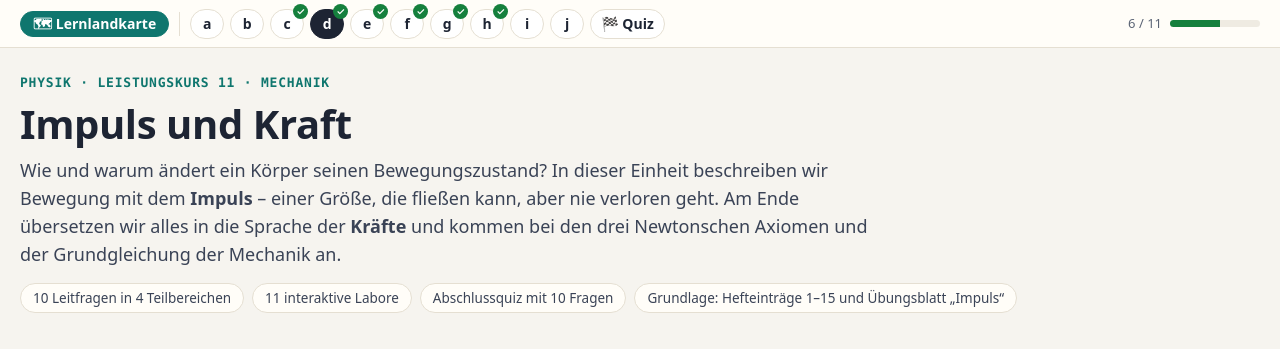
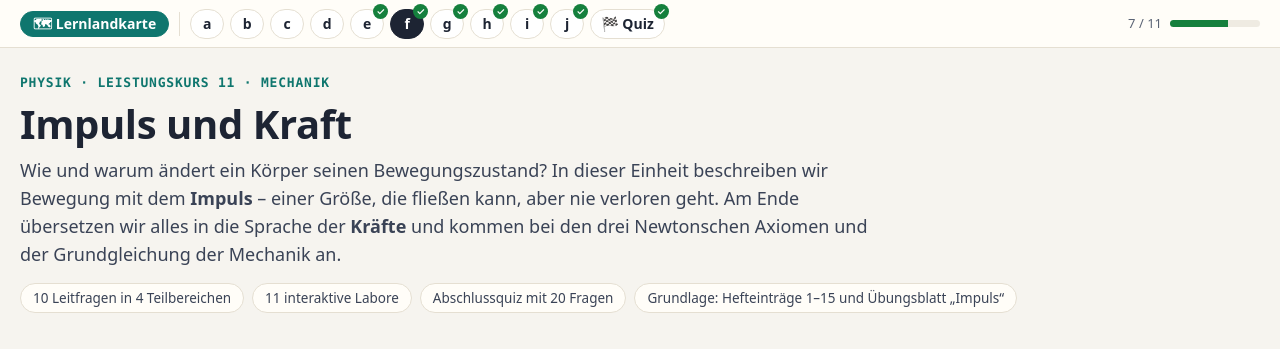
Before and after one commit to MieD25/Physik, a plain HTML site: page impuls-kraft/index.html in a window 1280 px wide. Shown: the top 349 px of the page. Drawn offline with Linux system fonts and the light colour scheme.

Commit message:
Quiz um 10 Vertiefungsaufgaben erweitert; Erklärungen starten zugeklappt
Co-Authored-By: Claude Opus 5.5 <noreply@anthropic.com>
Claude-Session: https://claude.ai/code/session_01DUDgQeCGEdRj8PyBvtrYcA

```diff
--- a/impuls-kraft/index.html
+++ b/impuls-kraft/index.html
@@ -189,6 +189,7 @@ details.muster .mbody p{margin:.6em 0}
 .q .ex{display:none;margin-top:8px;font-size:14.5px;border-left:4px solid var(--ok);padding:6px 10px;background:var(--ok-soft);border-radius:0 8px 8px 0}
 .q .ex.bad{border-left-color:var(--warn);background:var(--warn-soft)}
 .q.answered .ex{display:block}
+.qhead{font-size:17px;margin:20px 0 4px;color:var(--acc)}
 .score{font-weight:600;font-size:17px;margin-top:12px}
 footer{color:var(--muted);font-size:13.5px;padding:10px 0 40px}
 /* ---------- Auf-/Zuklappen ---------- */
@@ -246,7 +247,7 @@ details.erkl:not([open])>summary::after{content:" – aufklappen";font-weight:40
   <h1>Impuls und Kraft</h1>
   <p class="lead">Wie und warum ändert ein Körper seinen Bewegungszustand? In dieser Einheit beschreiben wir Bewegung mit dem <b>Impuls</b> – einer Größe, die fließen kann, aber nie verloren geht. Am Ende übersetzen wir alles in die Sprache der <b>Kräfte</b> und kommen bei den drei Newtonschen Axiomen und der Grundgleichung der Mechanik an.</p>
   <div class="meta">
-    <span>10 Leitfragen in 4 Teilbereichen</span><span>11 interaktive Labore</span><span>Abschlussquiz mit 10 Fragen</span><span>Grundlage: Hefteinträge 1–15 und Übungsblatt „Impuls“</span>
+    <span>10 Leitfragen in 4 Teilbereichen</span><span>11 interaktive Labore</span><span>Abschlussquiz mit 20 Fragen</span><span>Grundlage: Hefteinträge 1–15 und Übungsblatt „Impuls“</span>
   </div>
 </header>
 
@@ -497,7 +498,7 @@ details.erkl:not([open])>summary::after{content:" – aufklappen";font-weight:40
 <!-- ===================== Quiz ===================== -->
 <section class="unit card" id="s-quiz" data-l="quiz">
   <div class="crumbs"><span><a data-go="karte">Lernlandkarte</a> › Abschlussquiz</span><a class="up" data-go="karte">↑ zur Lernlandkarte</a></div>
-  <div class="sechead"><div class="badge" style="background:var(--ok)">🏁</div><div><h2>Abschlussquiz</h2><p class="lq">Zehn Fragen quer durch die Einheit. Nach jeder Antwort erscheint eine Erklärung.</p></div></div>
+  <div class="sechead"><div class="badge" style="background:var(--ok)">🏁</div><div><h2>Abschlussquiz</h2><p class="lq">20 Fragen quer durch die Einheit: zehn Grundlagen- und zehn Vertiefungsaufgaben. Nach jeder Antwort erscheint eine Erklärung.</p></div></div>
   <div id="quiz"></div>
   <div class="score" id="score"></div>
   <button class="btn" id="quizreset" style="margin-top:10px">Quiz neu starten</button>
@@ -1675,7 +1676,7 @@ function buildMap(){
   s+=`<g class="mcard" data-go="s-quiz" data-l="quiz" tabindex="0" role="link" aria-label="Abschlussquiz" transform="translate(990,600)">`+
      `<rect class="mc-bg" x="-6" y="-8" width="170" height="140" rx="16" fill="#fffdf8" stroke="${COL.ok}" stroke-width="1.6"/>`+
      `<line x1="56" y1="2" x2="56" y2="58" stroke="${COL.text}" stroke-width="3" stroke-linecap="round"/><g class="an-flag"><path d="M58,4 h50 l-9,12 l9,12 h-50 z" fill="${COL.ok}"/><path d="M64,7 h8 v7 h-8 z M80,7 h8 v7 h-8 z M72,14 h8 v7 h-8 z M88,14 h8 v7 h-8 z" fill="#fff" opacity=".85"/></g>`+
-     T(79,78,'Abschlussquiz',{s:15,w:700,c:COL.ok})+T(79,98,'10 Fragen mit Erklärung',{s:11.5,c:COL.muted})+
+     T(79,78,'Abschlussquiz',{s:15,w:700,c:COL.ok})+T(79,98,'20 Fragen mit Erklärung',{s:11.5,c:COL.muted})+
      `<circle cx="16" cy="118" r="9" fill="${COL.hint}"/>`+T(16,122,'11',{s:10,w:700,c:'#fff'})+
      `<g class="chk"><circle cx="160" cy="-4" r="12" fill="${COL.ok}" stroke="#fff" stroke-width="2"/><path d="M154,-4 l4,4 l8,-8" stroke="#fff" stroke-width="2.6" fill="none" stroke-linecap="round"/></g></g>`;
   // Legende
@@ -1688,7 +1689,7 @@ function buildMap(){
   svg.innerHTML=s;
   // Liste für schmale Bildschirme
   let h=''; ['A','B','C','D'].forEach(k=>{ h+=`<li class="reg">${REG[k].n}</li>`; SECS.filter(o=>o.r===k).forEach(o=>{ h+=`<li data-go="s-${o.l}" data-l="${o.l}" style="border-left-color:${COL[k]}"><div class="t">${o.l}) ${o.t}</div><div class="mq">${o.q}</div></li>`; }); });
-  h+=`<li class="reg">Ziel</li><li data-go="s-quiz" data-l="quiz" style="border-left-color:${COL.ok}"><div class="t">🏁 Abschlussquiz</div><div class="mq">10 Fragen mit Erklärung</div></li>`;
+  h+=`<li class="reg">Ziel</li><li data-go="s-quiz" data-l="quiz" style="border-left-color:${COL.ok}"><div class="t">🏁 Abschlussquiz</div><div class="mq">20 Fragen mit Erklärung</div></li>`;
   $('#maplist').innerHTML=h;
 }
 function go(id){ const el=document.getElementById(id); if(el) el.scrollIntoView({behavior:'smooth',block:'start'}); }
@@ -1742,23 +1743,34 @@ const QUIZ=[
  {q:'Warum „fliegt“ ein stehender Fahrgast beim scharfen Bremsen des Busses nach vorne?',o:['Der Bus drückt ihn nach vorne.','Sein Impuls kann über die schwache Verbindung nicht schnell genug abfließen; er behält fast seine Geschwindigkeit, der Bus wird unter ihm langsamer.','Beim Bremsen fließt zusätzlicher Impuls aus der Straße in den Fahrgast.','Die Trägheit ist eine Kraft, die nach vorne wirkt.'],a:1,e:'Trägheit (1. Axiom): Ohne ausreichenden Impulsabfluss behält ein Körper seinen Bewegungszustand. Relativ zum Bus scheint er nach vorne zu fliegen. Trägheit ist keine Kraft, sondern eine Eigenschaft (Maß: Masse).'},
  {q:'Ein Massestück hängt an einem Faden; unten hängt ein zweiter Faden mit Ring. Was passiert, wenn man ruckartig am Ring zieht?',o:['Der obere Faden reißt.','Der untere Faden reißt.','Beide reißen gleichzeitig.','Keiner reißt, die Masse fällt.'],a:1,e:'Beim ruckartigen Ziehen kann der Impuls nicht schnell genug in das träge Massestück fließen und es in Bewegung setzen. Der Impulsstrom im unteren Faden wird zu groß, er reißt. Beim langsamen Ziehen reißt dagegen der obere, weil er zusätzlich das Gewicht trägt.'},
  {q:'Ein LKW und ein Motorrad stoßen frontal zusammen. Welche Aussage ist richtig?',o:['Der LKW übt die größere Kraft aus, weil er schwerer ist.','Beide üben gleich große Kräfte aufeinander aus; das Motorrad erfährt wegen seiner kleineren Masse die viel größere Beschleunigung.','Beide erfahren dieselbe Beschleunigung, weil Δt gleich ist.','Das Motorrad übt keine Kraft auf den LKW aus.'],a:1,e:'3. Axiom: F_LKW→M = −F_M→LKW (derselbe Impulsstrom). Nach F = m·a ist dann die Beschleunigung umgekehrt proportional zur Masse. „Gleiche Beschleunigung, weil Δt gleich“ ist genau der Fehlschluss aus dem Hefteintrag („FALSCH!“).'},
- {q:'Warum verringert ein Airbag die Verletzungsgefahr?',o:['Er verringert die Impulsänderung des Kopfes.','Er verlängert die Zeit Δt, in der der Impuls abfließt; bei gleichem Δp ist die Kraft F = Δp/Δt kleiner.','Er erhöht die Masse des Kopfes.','Er erzeugt eine Gegenkraft, die den Impuls vernichtet.'],a:1,e:'Die Impulsänderung (z. B. von 50 km/h auf 0) ist gleich. Der Kraftstoß F·Δt = Δp bleibt gleich, aber mit längerem Δt wird F kleiner.'}
+ {q:'Warum verringert ein Airbag die Verletzungsgefahr?',o:['Er verringert die Impulsänderung des Kopfes.','Er verlängert die Zeit Δt, in der der Impuls abfließt; bei gleichem Δp ist die Kraft F = Δp/Δt kleiner.','Er erhöht die Masse des Kopfes.','Er erzeugt eine Gegenkraft, die den Impuls vernichtet.'],a:1,e:'Die Impulsänderung (z. B. von 50 km/h auf 0) ist gleich. Der Kraftstoß F·Δt = Δp bleibt gleich, aber mit längerem Δt wird F kleiner.'},
+ {q:'Wagen A (1 kg, 2 m/s) stößt elastisch auf den ruhenden Wagen B (3 kg). Was passiert nach dem Stoß?',o:['A bleibt stehen, B fährt mit 0,67 m/s weiter.','A rollt mit 1 m/s zurück, B fährt mit 1 m/s nach vorne.','Beide fahren gemeinsam mit 0,5 m/s weiter.','A fährt mit 0,5 m/s weiter, B mit 0,5 m/s.'],a:1,e:'Elastisch: v_A′ = (m_A − m_B)/(m_A + m_B) · v_A = (−2/4) · 2 m/s = −1 m/s und v_B′ = 2m_A/(m_A + m_B) · v_A = 1 m/s. Probe: vorher 2 Hy; nachher 1 kg · (−1 m/s) + 3 kg · 1 m/s = 2 Hy. Der leichte Wagen prallt am schweren zurück.'},
+ {q:'Auf einen ruhenden Ball (0,4 kg) wirkt beim Schuss 0,05 s lang eine mittlere Kraft von 200 N. Mit welcher Geschwindigkeit fliegt er weg?',o:['4 m/s','25 m/s','500 m/s','10 m/s'],a:1,e:'Kraftstoß: Δp = F·Δt = 200 N · 0,05 s = 10 Hy. Δv = Δp/m = 10 Hy / 0,4 kg = 25 m/s. (10 m/s wäre Δp, nicht Δv.)'},
+ {q:'Ein Ball (0,5 kg) trifft mit 4 m/s senkrecht auf eine Wand und prallt mit 4 m/s zurück. Die Berührung dauert 0,02 s. Wie groß ist die mittlere Kraft der Wand auf den Ball?',o:['0 N, weil sich der Betrag der Geschwindigkeit nicht ändert','100 N','200 N','400 N'],a:2,e:'Der Impuls ändert seine Richtung: von +2 Hy auf −2 Hy, also Δp = −4 Hy (Betrag 4 Hy). F = Δp/Δt = 4 Hy / 0,02 s = 200 N. Wer nur 2 Hy ansetzt (100 N), vergisst das Vorzeichen.'},
+ {q:'Eine ruhende Raumsonde (Gesamtmasse 1000 kg) stößt in kurzer Zeit 10 kg Gas mit 2000 m/s nach hinten aus. Wie schnell ist die Sonde danach ungefähr?',o:['etwa 0,2 m/s','etwa 20 m/s','etwa 200 m/s','etwa 2000 m/s'],a:1,e:'Σp = 0: p_Gas = 10 kg · (−2000 m/s) = −20 000 Hy ⇒ p_Sonde = +20 000 Hy. Mit der Restmasse 990 kg: v ≈ 20 000 Hy / 990 kg ≈ 20 m/s. (Vereinfachung: Gasgeschwindigkeit relativ zum Startsystem.)'},
+ {q:'Ein Massestück (2 kg) hängt an einer Federwaage in einem Aufzug, der mit 1 m/s² nach oben beschleunigt (g ≈ 9,81 N/kg). Was zeigt die Federwaage an?',o:['19,6 N','21,6 N','17,6 N','2,0 N'],a:1,e:'Die Masse wird nach oben beschleunigt, also muss die Feder mehr Kraft aufbringen als die Gewichtskraft: F_Feder − m·g = m·a ⇒ F_Feder = m·(g + a) = 2 kg · 10,81 m/s² ≈ 21,6 N. Im Impulsmodell: Es herrscht kein Fließgleichgewicht mehr – über die Feder fließt mehr (Aufwärts-)Impuls zu, als über das Gravitationsfeld abfließt.'},
+ {q:'Ein Buch liegt ruhig auf einem Tisch. Welche Kraft ist der Wechselwirkungspartner (actio = reactio) der Gewichtskraft F_Erde→Buch?',o:['Die Kraft des Tisches auf das Buch','Die Kraft des Buches auf den Tisch','Die Kraft des Buches auf die Erde','Es gibt keinen Partner, weil das Buch ruht.'],a:2,e:'Wechselwirkungspartner gehören zur selben Wechselwirkung und greifen am jeweils anderen Körper an: Erde→Buch ↔ Buch→Erde. Die Kraft des Tisches auf das Buch ist zwar gleich groß und entgegengesetzt, greift aber am selben Körper an – sie bildet mit der Gewichtskraft ein Kräftegleichgewicht.'},
+ {q:'Im p-t-Diagramm eines Körpers fällt der Impuls gleichmäßig von 0 auf −3 Hy. Was lässt sich sicher sagen?',o:['Der Körper wird langsamer und bleibt am Ende stehen.','Der Körper bewegt sich in negative Richtung und wird dabei schneller; währenddessen findet eine Wechselwirkung statt.','Der Körper ist im Fließgleichgewicht.','Der Körper bewegt sich in positive Richtung mit konstanter Geschwindigkeit.'],a:1,e:'p < 0 heißt Bewegung in negative Richtung; |p| wächst, also wird er schneller (vgl. Übungsblatt, Aufgabe 1). Da sich p ändert, fließt Impuls – es findet eine Wechselwirkung statt. Die konstante Steigung bedeutet eine konstante Kraft.'},
+ {q:'Zwei Eisläufer stehen ruhig voreinander: A (60 kg) und B (40 kg). Sie stoßen sich voneinander ab; A gleitet danach mit 2 m/s nach links. Wie bewegt sich B?',o:['mit 2 m/s nach rechts','mit 3 m/s nach rechts','mit 1,33 m/s nach rechts','B bleibt stehen, weil A gestoßen hat.'],a:1,e:'Σp = 0: p_A = 60 kg · (−2 m/s) = −120 Hy ⇒ p_B = +120 Hy ⇒ v_B = 120 Hy / 40 kg = 3 m/s nach rechts. Gleicher Impulsbetrag, aber der Leichtere ist schneller.'},
+ {q:'Eine Kiste (10 kg) steht auf einer reibungsfreien Fläche auf dem Mond (g ≈ 1,6 N/kg). Man schiebt sie waagerecht mit 20 N. Wie groß ist ihre Beschleunigung?',o:['2 m/s² – genauso groß wie auf der Erde','12,5 m/s², weil sie auf dem Mond leichter ist','0,2 m/s²','Sie lässt sich gar nicht beschleunigen.'],a:0,e:'Für die Beschleunigung zählt die träge Masse, und die ist ortsunabhängig: a = F/m = 20 N / 10 kg = 2 m/s². Nur die Gewichtskraft (schwere Masse · g) ist auf dem Mond kleiner.'},
+ {q:'Ein Auto (1200 kg) fährt konstant mit 72 km/h. Durch Luft- und Rollreibung fließen 600 Hy/s ab. Welche Aussage ist richtig?',o:['Der Motor pumpt 600 Hy/s hinein; die resultierende Kraft auf das Auto ist 0 N.','Der Motor pumpt 600 Hy/s hinein; die resultierende Kraft ist 600 N nach vorne.','Der Motor pumpt 24 000 Hy/s hinein, weil p = 24 000 Hy ist.','Der Motor pumpt keinen Impuls hinein, weil v konstant ist.'],a:0,e:'Fließgleichgewicht: Zufluss = Abfluss = 600 Hy/s, also Antriebskraft 600 N und Reibungskraft 600 N. Sie heben sich auf: resultierende Kraft 0 N, keine Beschleunigung (1. Axiom). Der Impuls des Autos (24 000 Hy) hat mit der Stromstärke nichts zu tun.'}
 ];
 let QST=load('impuls-lk11-quiz',{});
+const SUB=t=>t.replace(/([pvmF])_([A-Za-z→]+)/g,'$1<sub>$2</sub>');
 function buildQuiz(){
   QST=load('impuls-lk11-quiz',{});
-  const ROT=[0,2,0,0,2,0,3,1,2,3];
-  $('#quiz').innerHTML=QUIZ.map((q,i)=>{ const n=q.o.length, ord=q.o.map((_,k)=>(k+ROT[i%ROT.length])%n); return `<div class="q" data-i="${i}"><div class="qt"><span class="n">${i+1}.</span>${q.q}</div><div class="opts">${ord.map((j,pos)=>`<button data-j="${j}">${String.fromCharCode(65+pos)})&nbsp; ${q.o[j]}</button>`).join('')}</div><div class="ex"></div></div>`; }).join('');
+  const ROT=[0,2,0,0,2,0,3,1,2,3, 3,1,0,2,1,3,2,0,3,2];
+  $('#quiz').innerHTML=QUIZ.map((q,i)=>{ const n=q.o.length, ord=q.o.map((_,k)=>(k+ROT[i%ROT.length])%n); return (i===0?'<h3 class="qhead">Teil 1: Grundlagen</h3>':i===10?'<h3 class="qhead">Teil 2: Vertiefung – etwas anspruchsvoller</h3>':'')+`<div class="q" data-i="${i}"><div class="qt"><span class="n">${i+1}.</span>${SUB(q.q)}</div><div class="opts">${ord.map((j,pos)=>`<button data-j="${j}">${String.fromCharCode(65+pos)})&nbsp; ${SUB(q.o[j])}</button>`).join('')}</div><div class="ex"></div></div>`; }).join('');
   $$('#quiz .q').forEach(d=>{ const i=+d.dataset.i; $$('button',d).forEach(b=>b.onclick=()=>answer(d,i,+b.dataset.j,true)); if(QST[i]!=null) answer(d,i,QST[i],false); });
   score();
 }
 function answer(d,i,j,save){ const q=QUIZ[i]; if(d.classList.contains('answered')) return; d.classList.add('answered');
   $$('button',d).forEach(b=>{ const k=+b.dataset.j; b.disabled=true; if(k===q.a) b.classList.add('right'); else if(k===j) b.classList.add('wrong'); });
-  const ex=$('.ex',d); ex.classList.toggle('bad',j!==q.a); ex.innerHTML=(j===q.a?'<b>Richtig!</b> ':'<b>Leider falsch.</b> ')+q.e;
+  const ex=$('.ex',d); ex.classList.toggle('bad',j!==q.a); ex.innerHTML=(j===q.a?'<b>Richtig!</b> ':'<b>Leider falsch.</b> ')+SUB(q.e);
   if(save){ QST[i]=j; store('impuls-lk11-quiz',QST); if(Object.keys(QST).length>=QUIZ.length) markSeen('quiz'); }
   score(); }
 function score(){ const n=Object.keys(QST).length, r=Object.entries(QST).filter(([i,j])=>QUIZ[i].a===j).length;
-  $('#score').textContent=n?`Ergebnis: ${r} von ${n} beantworteten Fragen richtig${n===QUIZ.length?(r>=8?' – stark! 🎉':r>=5?' – solide, schau dir die Erklärungen noch einmal an.':' – lies die Abschnitte noch einmal und versuche es erneut.'):''}`:''; }
+  $('#score').textContent=n?`Ergebnis: ${r} von ${n} beantworteten Fragen richtig${n===QUIZ.length?(r>=0.8*n?' – stark! 🎉':r>=0.5*n?' – solide, schau dir die Erklärungen noch einmal an.':' – lies die Abschnitte noch einmal und versuche es erneut.'):''}`:''; }
 $('#quizreset').onclick=()=>{ store('impuls-lk11-quiz',{}); buildQuiz(); };
 
 /* ======================= Auf-/Zuklappen ======================= */
@@ -1774,7 +1786,7 @@ function initCollapse(){
     head.addEventListener('keydown',e=>{ if(e.key==='Enter'||e.key===' '){ e.preventDefault(); setLab(lab,lab.classList.contains('closed')); } });
     setLab(lab,false); });
   $$('section.unit').forEach(sec=>{
-    const cols=$('.cols',sec); if(cols){ const txt=cols.firstElementChild; const d=document.createElement('details'); d.className='erkl'; d.open=true; d.innerHTML='<summary>Erklärung</summary>'; while(txt.firstChild) d.appendChild(txt.firstChild); txt.appendChild(d); }
+    const cols=$('.cols',sec); if(cols){ const txt=cols.firstElementChild; const d=document.createElement('details'); d.className='erkl'; d.open=false; d.innerHTML='<summary>Erklärung</summary>'; while(txt.firstChild) d.appendChild(txt.firstChild); txt.appendChild(d); }
     const n=$$('.lab',sec).length; if(!n) return;
     const bar=document.createElement('div'); bar.className='secbar';
     bar.innerHTML=`<button data-a="1">▾ Alles aufklappen</button><button data-a="0">▸ Alles zuklappen</button><span style="font-size:12.5px;color:var(--muted);align-self:center">${n} ${n>1?'Labore':'Labor'} in diesem Abschnitt</span>`;
```
Also changed, not shown: index.html (+1 -1 lines).
